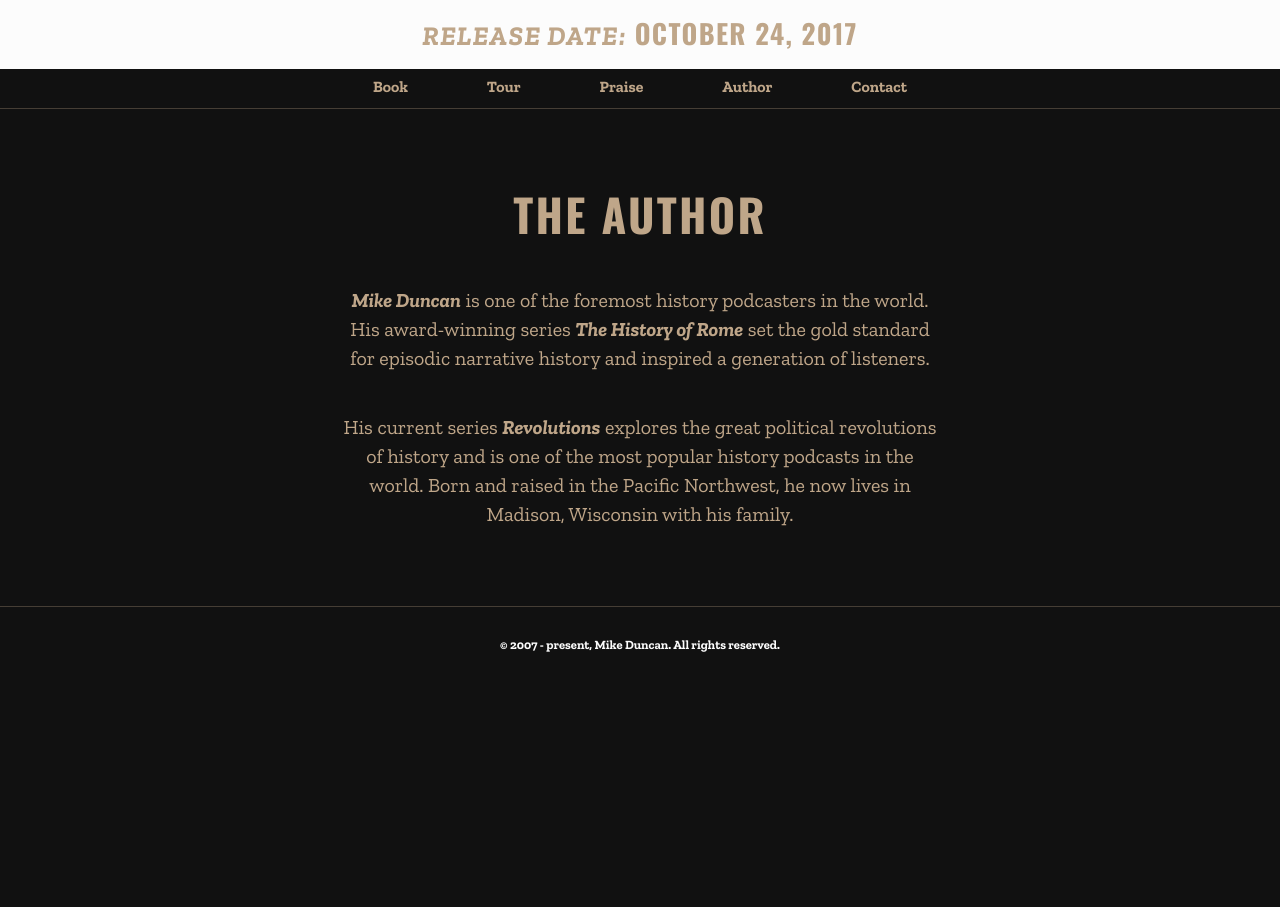
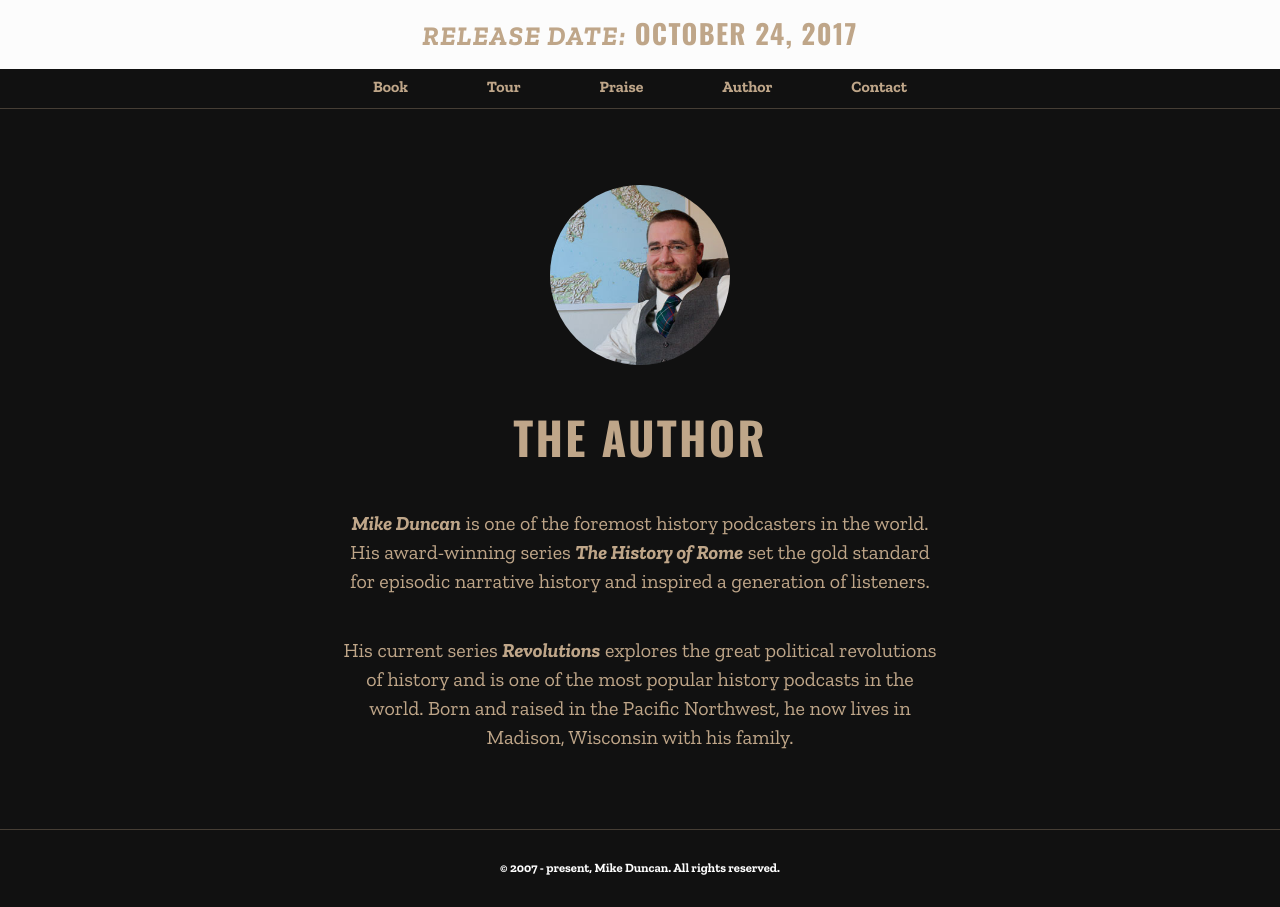
Before and after one commit to Brandi-Duncan/thestormbeforethestorm.com, a Jekyll site: the page built from author.html, in a window 1280 px wide. Built offline with Jekyll 4.4.1, drawn with Linux system fonts in a browser that asks for light colours.

Commit message:
adds author photo

```diff
--- a/author.html
+++ b/author.html
@@ -2,6 +2,7 @@
 title: <h1 class="center">About</h1>
 ---
 <section class="author">
+    <p><img class="author-img" src="/lib/images/MikeDuncan_300.jpg"></p>
     <h2>The Author</h2>
     <p><a href="http://mikeduncan.fyi"><i>Mike Duncan</i></a> is one of the foremost history podcasters in the world. His award-winning series <a href="http://thehistoryofrome.com"><i>The History of Rome</i></a> set the gold standard for episodic narrative history and inspired a generation of listeners.</p>
     <p>His current series <a href="http://revolutionspodcast.com"><i>Revolutions</i></a> explores the great political revolutions of history and is one of the most popular history podcasts in the world. Born and raised in the Pacific Northwest, he now lives in Madison, Wisconsin with his family.</p>
--- a/lib/css/_author.scss
+++ b/lib/css/_author.scss
@@ -17,3 +17,10 @@
             }
         }
 }
+
+.author-img {
+    max-width: 9em;
+    border-radius: 50%;
+    text-align: center;
+    margin: 0 auto;
+}
```
Also changed, not shown: lib/images/MikeDuncan_300.jpg (added).
